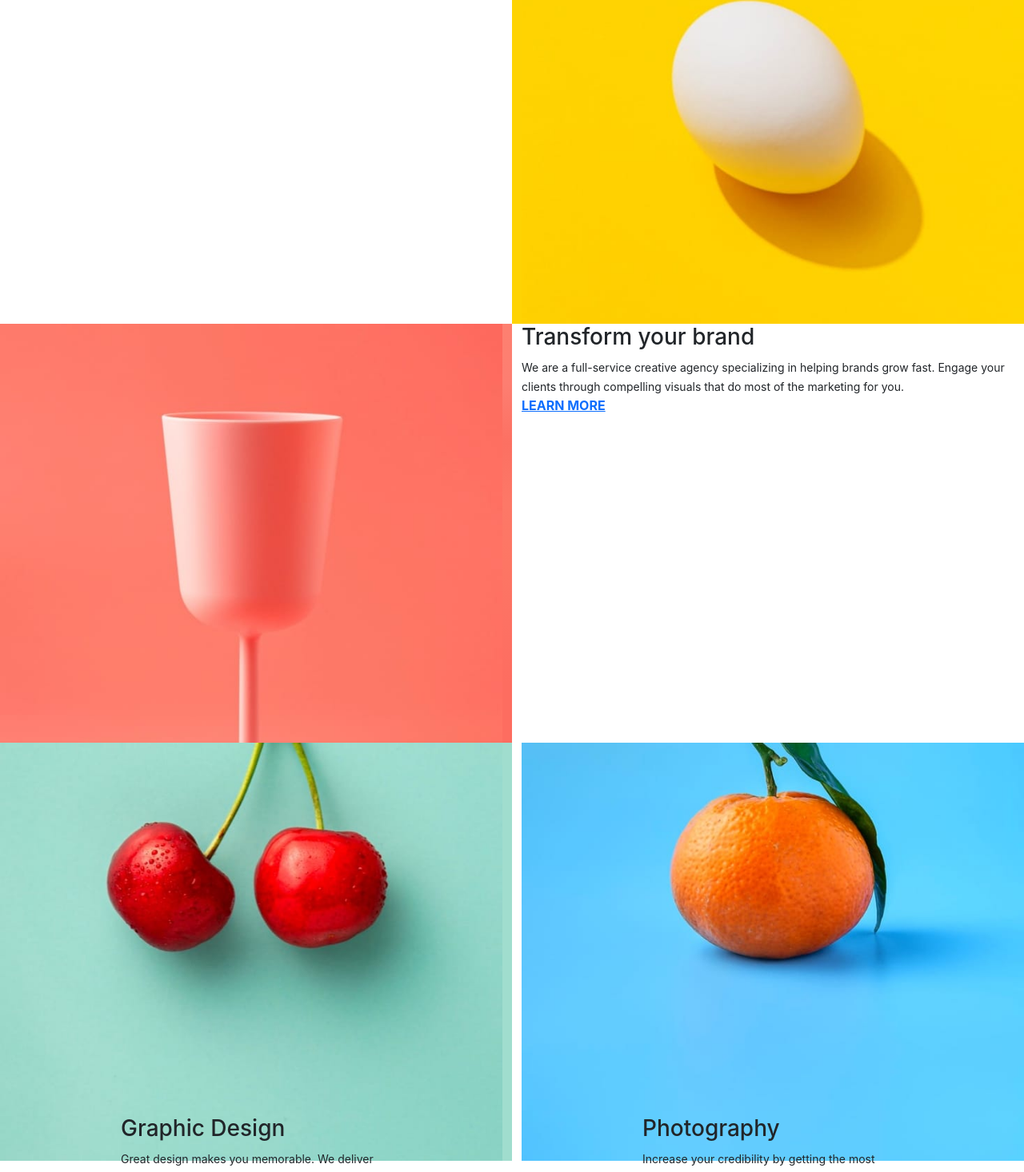
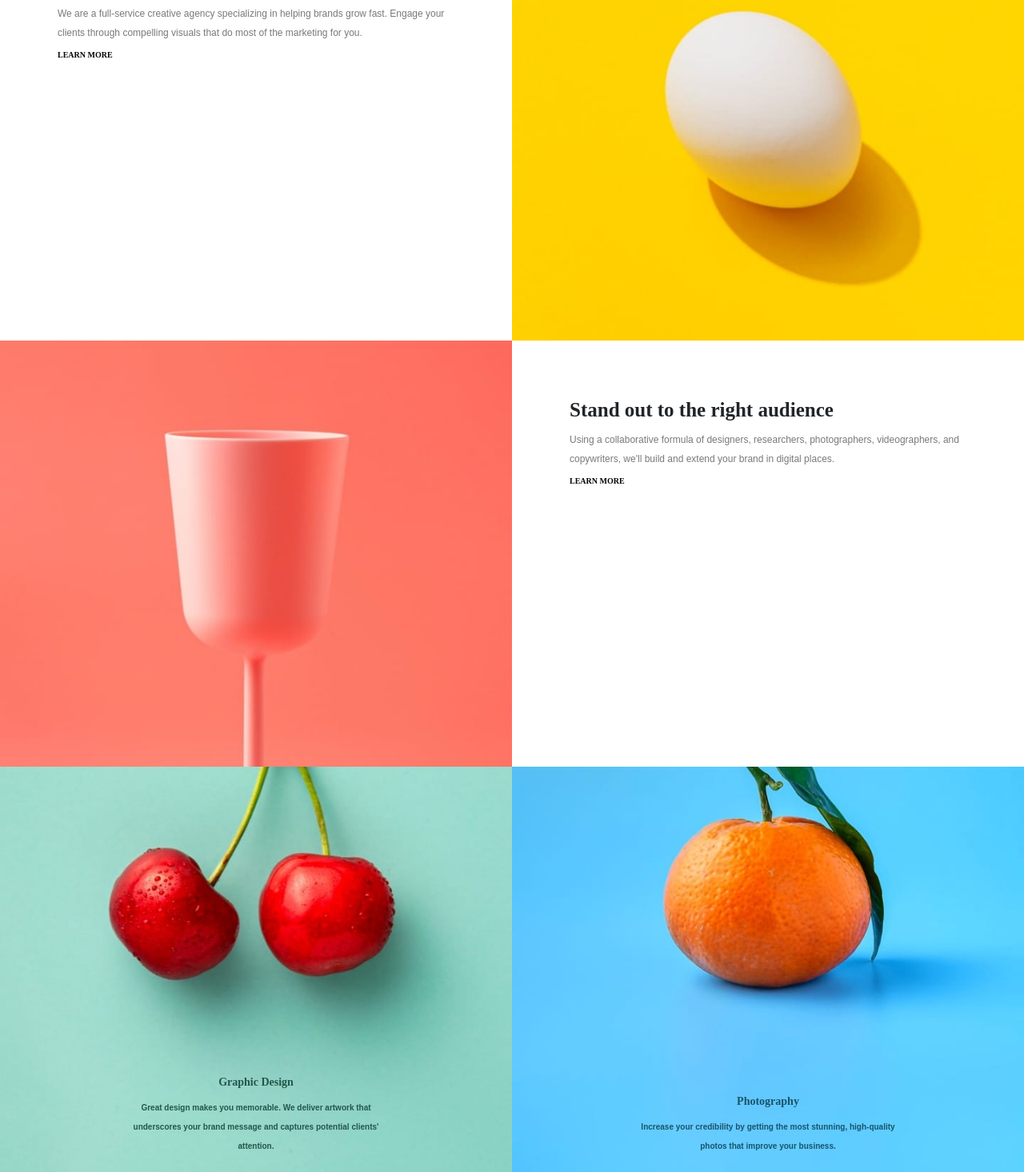
Before and after one commit to steffieMD/sunnyside-landing-page, a React (Create React App) app: page / in a window 1280 px wide. Shown: the part 1165-2631 px from the top of the page at 80% size. Built offline with nearby package versions, Linux system fonts and the light colour scheme.

Commit message:
completed services section + styling

```diff
--- a/src/App.css
+++ b/src/App.css
@@ -1,13 +1,16 @@
+:root{
+  --barlow-font: "Barlow", sans-serif;
+  --fraunces-font: "Fraunces", serif;
+}
+
 h1{ padding-top: 280px;
 color: #fff;
 text-align: center;
+font-family: var(--fraunces-font);
+font-weight: 900;
+font-size: 60px;
 }
 
-.header-logo{
- font-size: 30px !important;
-color: #e9e1e1;
-
- }
 
 .header-color{
   background-color: #3DBFFF;
@@ -32,3 +35,72 @@ color: #e9e1e1;
 .green-bg{
   background-color: #A0DDCE !important;
 }
+
+.Services h3{
+  font-size: 25px;
+  font-weight: bold;
+  font-family: var(--fraunces-font);
+  font-weight: 900;
+}
+
+.Services small{
+  font-size: 12px;
+  font-weight: 300;
+  font-family: var(--barlow-font);
+}
+
+.Services .writeup{
+  color: #79787c;
+}
+
+.Services a{
+  text-decoration-line: none;
+  cursor: pointer;
+  font-family: var(--fraunces-font);
+  font-weight: 900;
+}
+
+.Services a:hover{
+  text-decoration-line: underline;
+  text-decoration-thickness: 5px;
+
+}
+
+.graphic{
+  margin-bottom: 50px;
+  text-align: center;
+}
+
+.graphic h3{
+  font-size: 14px;
+}
+
+.graphic small{
+  font-size: 10px;
+  font-weight: bold;
+}
+
+.graphic-design{
+  color: hsl(167, 40%, 24%);
+}
+
+.photography{
+  color: hsl(198, 62%, 26%);
+}
+
+.services-writeup a{
+  font-size: 10px;
+  padding-top: 10px;
+  color: #050505;
+}
+
+.pink-link{
+  display: block;
+  text-decoration-color: #FD7F6E;
+
+}
+
+.yellow-link{
+  display: block;
+  text-decoration-color: #FED303;
+}
--- a/src/Header.js
+++ b/src/Header.js
@@ -2,14 +2,17 @@ import React from "react";
 
 import "./App.css"
 import header_image from "./images/image-header.jpg"
+import logo from "./images/logo.svg"
 
 export default function Header(){
     return (
-        <div className="Header header-color">
+        <div className="Header header-color container-fluid">
             <nav className="navbar navbar-expand-lg bg-transparent bg-opacity-75 fixed-top">
   <div className="container-fluid">
     <a className="navbar-brand" href="/">
-        <span className="header-logo">sunnyside</span>
+        <span className="header-logo">
+        <img src={logo} alt="sunnyside logo" className="img-fluid logo"/>
+        </span>
     </a>
     <button className="navbar-toggler" type="button" data-bs-toggle="collapse" data-bs-target="#navbarNavAltMarkup" aria-controls="navbarNavAltMarkup" aria-expanded="false" aria-label="Toggle navigation">
       <span className="navbar-toggler-icon">
--- a/src/Services.js
+++ b/src/Services.js
@@ -8,35 +8,40 @@ import orange_img from "./images/image-photography.jpg"
 
 export default function Services() {
     return (
-        <div className="Services">
+        <div className="Services container-fluid">
             <div className="row">
-                <div className="col-sm-6">
-                    <div className="services-writeup ">
+                <div className="col-sm-6 p-0">
+                    <div className="services-writeup p-4">
+                        <div className="container-fluid p-5">
                         <h3>Transform your brand</h3>
-                        <small>We are a full-service creative agency specializing in helping brands grow fast. Engage your clients through compelling visuals that do most of the marketing for you.</small>
-                        <a href="\" className="d-block"><strong>LEARN MORE</strong></a>
+                        <small className="writeup">We are a full-service creative agency specializing in helping brands grow fast. Engage your clients through compelling visuals that do most of the marketing for you.</small>
+                        <a href="\" className="yellow-link"><strong>LEARN MORE</strong></a>
+                        </div>
+
                     </div>
                    </div>
-                <div className="col-sm-6 yellow-bg"><img src={egg_img} alt="white egg on a yellow background" className="img-fluid"/></div>
-                <div className="col-sm-6 pink-bg"><img src={pink_cup} alt="pink cup" className="img-fluid"/></div>
-                <div className="col-sm-6">
-                <div className="services-writeup">
-                        <h3>Transform your brand</h3>
-                        <small>We are a full-service creative agency specializing in helping brands grow fast. Engage your clients through compelling visuals that do most of the marketing for you.</small>
-                        <a href="\" className="d-block"><strong>LEARN MORE</strong></a>
+                <div className="col-sm-6 p-0 yellow-bg"><img src={egg_img} alt="white egg on a yellow background" className="img-fluid"/></div>
+                <div className="col-sm-6 p-0 pink-bg"><img src={pink_cup} alt="pink cup" className="img-fluid"/></div>
+                <div className="col-sm-6 p-0">
+                <div className="services-writeup p-4">
+                <div className="container-fluid p-5">
+                        <h3>Stand out to the right audience</h3>
+                        <small className="writeup">Using a collaborative formula of designers, researchers, photographers, videographers, and copywriters, we'll build and extend your brand in digital places.</small>
+                        <a href="\" className="pink-link"><strong>LEARN MORE</strong></a>
+                    </div>
                     </div>
                 </div>
-                <div className="col-sm-6 green-bg position-relative"><img src={cherry_img} alt="2 cherries on a stem" className="img-fluid"/>
-                <div className="services-writeup position-absolute top-100 start-50 translate-middle">
+                <div className="col-sm-6 p-0 green-bg position-relative"><img src={cherry_img} alt="2 cherries on a stem" className="img-fluid"/>
+                <div className="graphic graphic-design services-writeup position-absolute bottom-0 start-50 translate-middle-x">
                         <h3>Graphic Design</h3>
                         <small>Great design makes you memorable. We deliver artwork that underscores your brand message and captures potential clients' attention.</small>
 
                     </div></div>
-                <div className="col-sm-6 position-relative">
+                <div className="col-sm-6 p-0 position-relative">
                     <img src={orange_img} alt="smiley face" className="img-fluid"/>
-                <div className="services-writeup position-absolute top-100 start-50 translate-middle">
+                <div className="graphic photography position-absolute bottom-0 start-50 translate-middle-x">
                         <h3>Photography</h3>
-                        <small>Increase your credibility by getting the most stunning, high-quality photos that improve your business image.</small>
+                        <small>Increase your credibility by getting the most stunning, high-quality photos that improve your business.</small>
 
                     </div></div>
             </div>
```
Also changed, not shown: src/images/logo.svg (added).
